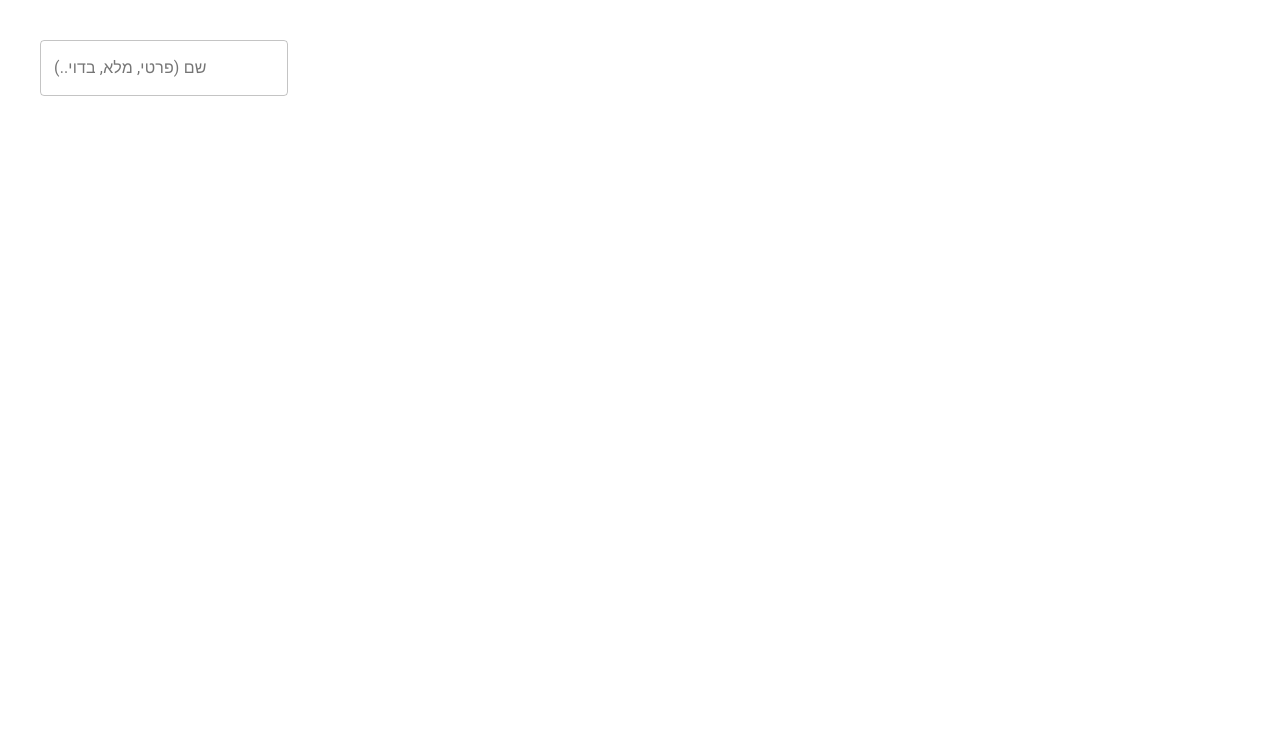
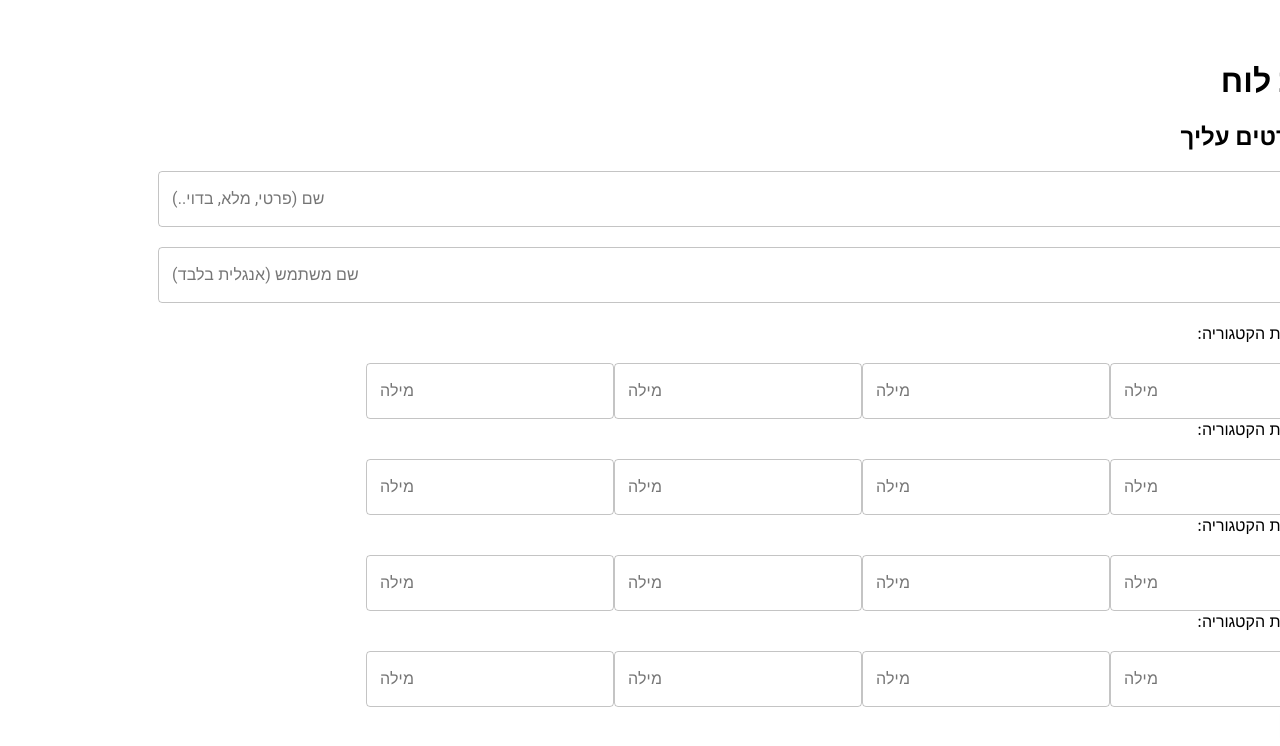
Before and after one commit to uriklar/professor, a Next.js app: page /create in a window 1280 px wide. Shown: the top 746 px of the page. Built offline with nearby package versions, Linux system fonts and the light colour scheme.

Commit message:
Create working without validations + toast + show exiting boards + url structure change

```diff
--- a/components/CategoryForm.tsx
+++ b/components/CategoryForm.tsx
@@ -1,7 +1,76 @@
-import React from "react";
+import { TextField } from "@material-ui/core";
+import React, { useState } from "react";
 import styled from "styled-components";
-interface Props {}
+import { IItem } from "../types";
 
-const CategoryForm = () => {};
+interface Props {
+  items: IItem[];
+  categoryIndex: number;
+  onItemBlur: (value: string, index: number) => void;
+  onAnswersBlur: (value: string[], categoryIndex: string) => void;
+}
+
+const CategoryForm = ({
+  items,
+  categoryIndex,
+  onItemBlur,
+  onAnswersBlur,
+}: Props) => {
+  const [itemValues, setItemValues] = useState({
+    "0": "",
+    "1": "",
+    "2": "",
+    "3": "",
+  });
+  const [answers, setAnswers] = useState("");
+
+  const onItemTextChange = (value, index) =>
+    setItemValues({
+      ...itemValues,
+      [index]: value,
+    });
+
+  const allItemsFilled = Object.values(itemValues).filter(Boolean).length === 4;
+
+  return (
+    <div>
+      <div style={{ marginBottom: 20 }}> הזן את מילות הקטגוריה:</div>
+      <div>
+        {items.map((item, index) => (
+          <TextField
+            key={index}
+            label="מילה"
+            value={itemValues[index]}
+            onChange={(e) => onItemTextChange(e.target.value, index)}
+            onBlur={(e) =>
+              onItemBlur(e.target.value, categoryIndex * 4 + index)
+            }
+            variant="outlined"
+          />
+        ))}
+      </div>
+
+      {allItemsFilled && (
+        <div>
+          <div>נא להזין ערכים מופרדים ע"י פסיקים</div>
+          <TextField
+            label="תשובות"
+            value={answers}
+            onChange={(e) => setAnswers(e.target.value)}
+            onBlur={() =>
+              onAnswersBlur(
+                answers
+                  .split(",")
+                  .map((a) => a.trim())
+                  .filter(Boolean),
+                items[0].categoryId
+              )
+            }
+          />
+        </div>
+      )}
+    </div>
+  );
+};
 
 export default CategoryForm;
--- a/components/Grid.tsx
+++ b/components/Grid.tsx
@@ -1,7 +1,6 @@
 import { AnimateSharedLayout, motion } from "framer-motion";
 import styled from "styled-components";
-import { IItem } from "../types";
-import { getSortedItems, toChunks } from "../utils/board.utils";
+import { getSortedItems } from "../utils/board.utils";
 import Row from "./Row";
 import { useStore } from "./Store";
 
@@ -9,7 +8,6 @@ const Container = styled(motion.div)`
   display: grid;
   grid-template-rows: repeat(4, 1fr);
   gap: 10px;
-  width: 600px;
   background: gray;
   padding: 16px;
   border-radius: 8px;
--- a/components/Square.tsx
+++ b/components/Square.tsx
@@ -18,7 +18,7 @@ function getBgColor(state: AnswerState | "selected") {
 }
 
 const Container = styled(motion.div)`
-  height: 100px;
+  padding: 20px;
   display: flex;
   justify-content: center;
   align-items: center;
@@ -31,6 +31,8 @@ const Container = styled(motion.div)`
   ${({ state }) =>
     (state === AnswerState.Answered || state === AnswerState.Matched) &&
     "pointer-events: none;"}
+    aspect-ratio: 1 / 1;
+  text-align: center;
 `;
 
 interface Props {
--- a/package.json
+++ b/package.json
@@ -3,21 +3,25 @@
   "version": "0.1.0",
   "private": true,
   "scripts": {
-    "dev": "next dev -p 3002",
+    "dev": "NODE_OPTIONS='--inspect' next dev -p 3002",
     "build": "next build",
     "start": "next start"
   },
   "dependencies": {
     "@material-ui/core": "^4.11.3",
+    "@material-ui/lab": "^4.0.0-alpha.57",
+    "firebase": "^8.3.3",
     "firebase-admin": "^9.6.0",
     "framer-motion": "^4.1.2",
     "next": "10.1.3",
     "react": "17.0.2",
     "react-dom": "17.0.2",
     "react-hook-form": "^7.0.4",
+    "slugify": "^1.5.0",
     "styled-components": "^5.2.3"
   },
   "devDependencies": {
+    "@types/material-ui": "^0.21.8",
     "@types/react": "^17.0.3",
     "@typescript-eslint/eslint-plugin": "^4.21.0",
     "@typescript-eslint/parser": "^4.21.0",
--- a/pages/_document.js
+++ b/pages/_document.js
@@ -1,5 +1,6 @@
 import Document from "next/document";
 import { ServerStyleSheet } from "styled-components";
+import Head from "next/head";
 
 export default class MyDocument extends Document {
   static async getInitialProps(ctx) {
--- /dev/null
+++ b/pages/api/create.js
@@ -0,0 +1,15 @@
+import db from "../../db";
+
+export default async (req, res) => {
+  const { board } = JSON.parse(req.body);
+
+  try {
+    const response = await db.collection("boards").doc(board.id).set(board);
+    res.status(200).json(response);
+  } catch (error) {
+    return res.status(400).json({
+      error,
+    });
+    // Report error to Sentry or whatever
+  }
+};
--- a/pages/api/hello.js
+++ /dev/null
@@ -1,5 +0,0 @@
-// Next.js API route support: https://nextjs.org/docs/api-routes/introduction
-
-export default (req, res) => {
-  res.status(200).json({ name: 'John Doe' })
-}
--- a/pages/create.tsx
+++ b/pages/create.tsx
@@ -1,9 +1,113 @@
-import { TextField } from "@material-ui/core";
+import styled from "styled-components";
+import { Button, FormGroup, TextField } from "@material-ui/core";
 import Head from "next/head";
-import React from "react";
-import { useForm } from "react-hook-form";
+import React, { useRef, useState } from "react";
+import slugify from "slugify";
+import CategoryForm from "../components/CategoryForm";
+import { IItem } from "../types";
+import { toChunks } from "../utils/board.utils";
+import ContentSort from "material-ui/svg-icons/content/sort";
+
+function makeid(length) {
+  var result = [];
+  var characters = "abcdefghijklmnopqrstuvwxyz0123456789";
+  var charactersLength = characters.length;
+  for (var i = 0; i < length; i++) {
+    result.push(
+      characters.charAt(Math.floor(Math.random() * charactersLength))
+    );
+  }
+  return result.join("");
+}
+
+const EMPTY_BOARD = {
+  items: [
+    { text: "", categoryId: "1" },
+    { text: "", categoryId: "1" },
+    { text: "", categoryId: "1" },
+    { text: "", categoryId: "1" },
+    { text: "", categoryId: "2" },
+    { text: "", categoryId: "2" },
+    { text: "", categoryId: "2" },
+    { text: "", categoryId: "2" },
+    { text: "", categoryId: "3" },
+    { text: "", categoryId: "3" },
+    { text: "", categoryId: "3" },
+    { text: "", categoryId: "3" },
+    { text: "", categoryId: "4" },
+    { text: "", categoryId: "4" },
+    { text: "", categoryId: "4" },
+    { text: "", categoryId: "4" },
+  ],
+  answers: {
+    "1": [],
+    "2": [],
+    "3": [],
+    "4": [],
+  },
+};
+
+const ID = makeid(4);
 
 export default function Create() {
+  const [board, setBoard] = useState(EMPTY_BOARD);
+  const [username, setUsername] = useState("");
+  const ref = useRef<HTMLFormElement>();
+
+  let boardUrl;
+
+  if (typeof window !== "undefined") {
+    boardUrl = `${window.location.origin}/${slugify(username)}/${ID}`;
+  }
+
+  const onItemBlur = (value: string, index: number) => {
+    const nextItems = board.items.map((item, i) => {
+      const nextValue = i === index ? value : item.text;
+      return { ...item, text: nextValue };
+    });
+
+    setBoard({
+      ...board,
+      items: nextItems,
+    });
+  };
+
+  const onAnswersBlur = (value: string[], categoryId: string) => {
+    setBoard({
+      ...board,
+      answers: {
+        ...board.answers,
+        [categoryId]: value,
+      },
+    });
+  };
+
+  const validateIsEnglish = (e) => {
+    var regex = new RegExp("^[a-zA-Z0-9 ]+$");
+    var str = String.fromCharCode(!e.charCode ? e.which : e.charCode);
+    if (regex.test(str)) return true;
+    e.preventDefault();
+    return false;
+  };
+
+  const onSubmit = async () => {
+    try {
+      const response = await fetch("/api/create", {
+        method: "POST",
+        body: JSON.stringify({
+          board: { id: slugify(`${username} ${ID}`), ...board },
+        }),
+      });
+      const responseJson = await response.json();
+
+      if (typeof window !== "undefined") {
+        window.location.href = `${boardUrl}?toast=new`;
+      }
+    } catch {}
+  };
+
+  const categories = toChunks<IItem>(board.items, 4);
+
   return (
     <div>
       <Head>
@@ -12,10 +116,56 @@ export default function Create() {
       </Head>
 
       <main style={{ padding: 40 }}>
-        <form>
-          <TextField label="שם (פרטי, מלא, בדוי..)" variant="outlined" />
+        <h1>יצירת לוח</h1>
+
+        <form ref={ref}>
+          <h2>כמה פרטים עליך</h2>
+
+          <FieldGroup>
+            <TextField label="שם (פרטי, מלא, בדוי..)" variant="outlined" />
+          </FieldGroup>
+
+          <FieldGroup>
+            <TextField
+              label="שם משתמש (אנגלית בלבד)"
+              value={username}
+              onChange={(e) => setUsername(e.target.value)}
+              variant="outlined"
+              onKeyPress={validateIsEnglish}
+            />
+          </FieldGroup>
+
+          {username && (
+            <div
+              style={{
+                padding: "40px 80px",
+                backgroundColor: "hsl(123, 37%, 75%)",
+              }}
+            >
+              בסיום היצירה הלוח שלך יהיה זמין בכתובת:
+              <a href={boardUrl}>{boardUrl}</a>
+            </div>
+          )}
+
+          {categories.map((categoryItems, index) => (
+            <CategoryForm
+              key={index}
+              items={categoryItems}
+              categoryIndex={index}
+              onItemBlur={onItemBlur}
+              onAnswersBlur={onAnswersBlur}
+            />
+          ))}
+
+          <Button onClick={onSubmit} variant="contained" color="primary">
+            סיימתי
+          </Button>
         </form>
       </main>
     </div>
   );
 }
+
+const FieldGroup = styled(FormGroup)`
+  margin-bottom: 20px;
+`;
--- a/pages/index.tsx
+++ b/pages/index.tsx
@@ -10,7 +10,7 @@ interface Props {
   board: IBoard;
 }
 
-export default function Home({ board }: Props) {
+export default function Home({ board, ids }: Props) {
   return (
     <div className={styles.container}>
       <Head>
@@ -36,9 +36,13 @@ export async function getServerSideProps() {
   // Seed data - COMMENT THESE LINES OUT AFTER FIRST TIME RUNNING THE APP
 
   const snapshot = await db.collection("boards").doc("testing").get();
+  const querySnapshot = await db.collection("boards").select().get();
+  const ids = querySnapshot.docs.map((doc) => doc.id);
+
   return {
     props: {
       board: snapshot.data(),
+      ids,
     },
   };
 }
--- a/styles/globals.css
+++ b/styles/globals.css
@@ -4,6 +4,12 @@ body {
   margin: 0;
   font-family: -apple-system, BlinkMacSystemFont, Segoe UI, Roboto, Oxygen,
     Ubuntu, Cantarell, Fira Sans, Droid Sans, Helvetica Neue, sans-serif;
+  direction: rtl;
+}
+
+input,
+textarea {
+  direction: rtl;
 }
 
 a {
--- a/tsconfig.json
+++ b/tsconfig.json
@@ -15,6 +15,6 @@
     "jsx": "preserve",
     "downlevelIteration": true
   },
-  "include": ["next-env.d.ts", "**/*.ts", "**/*.tsx"],
+  "include": ["next-env.d.ts", "**/*.ts", "**/*.tsx", "pages/api/create.js"],
   "exclude": ["node_modules"]
 }
```
Also changed, not shown: pages/[username]/[id].tsx (added, +104 -0 lines), 1 other file (tests, documents, lock files or other folders).
